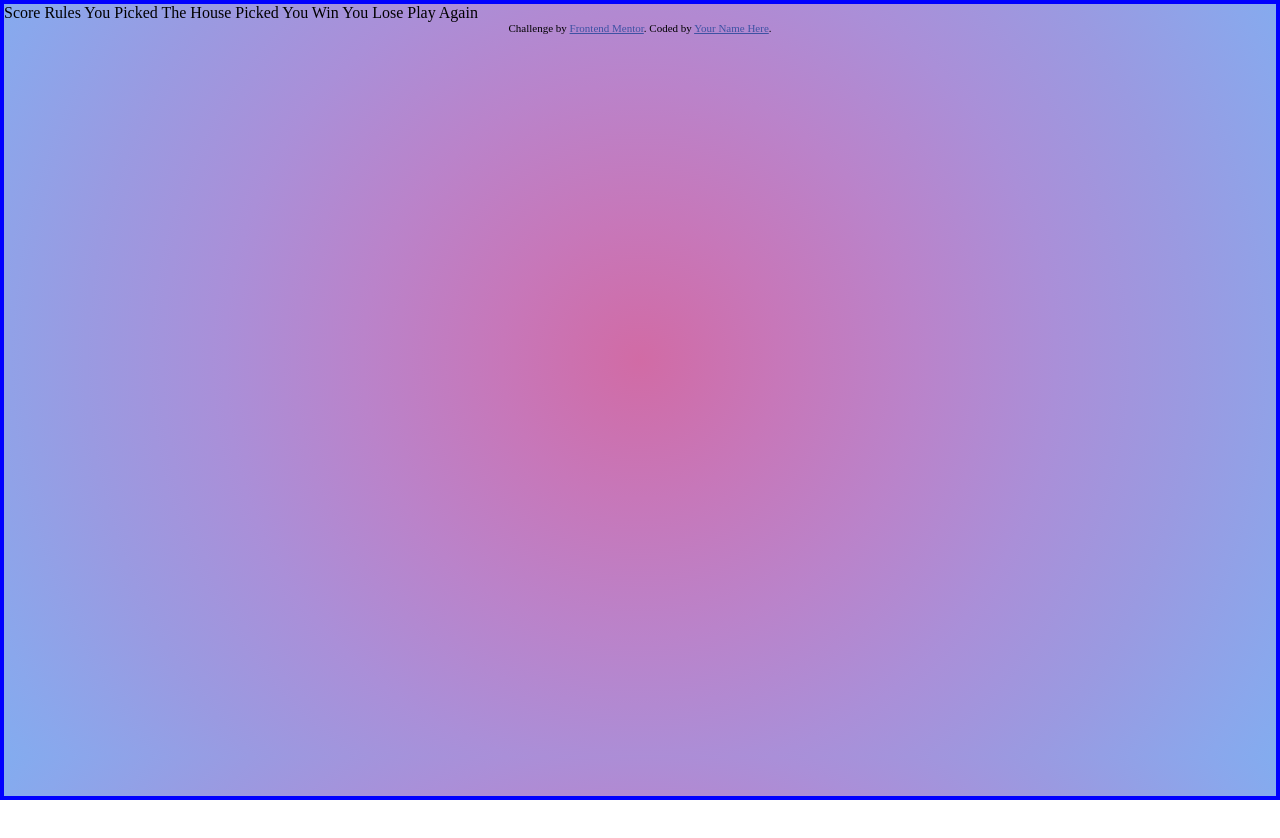
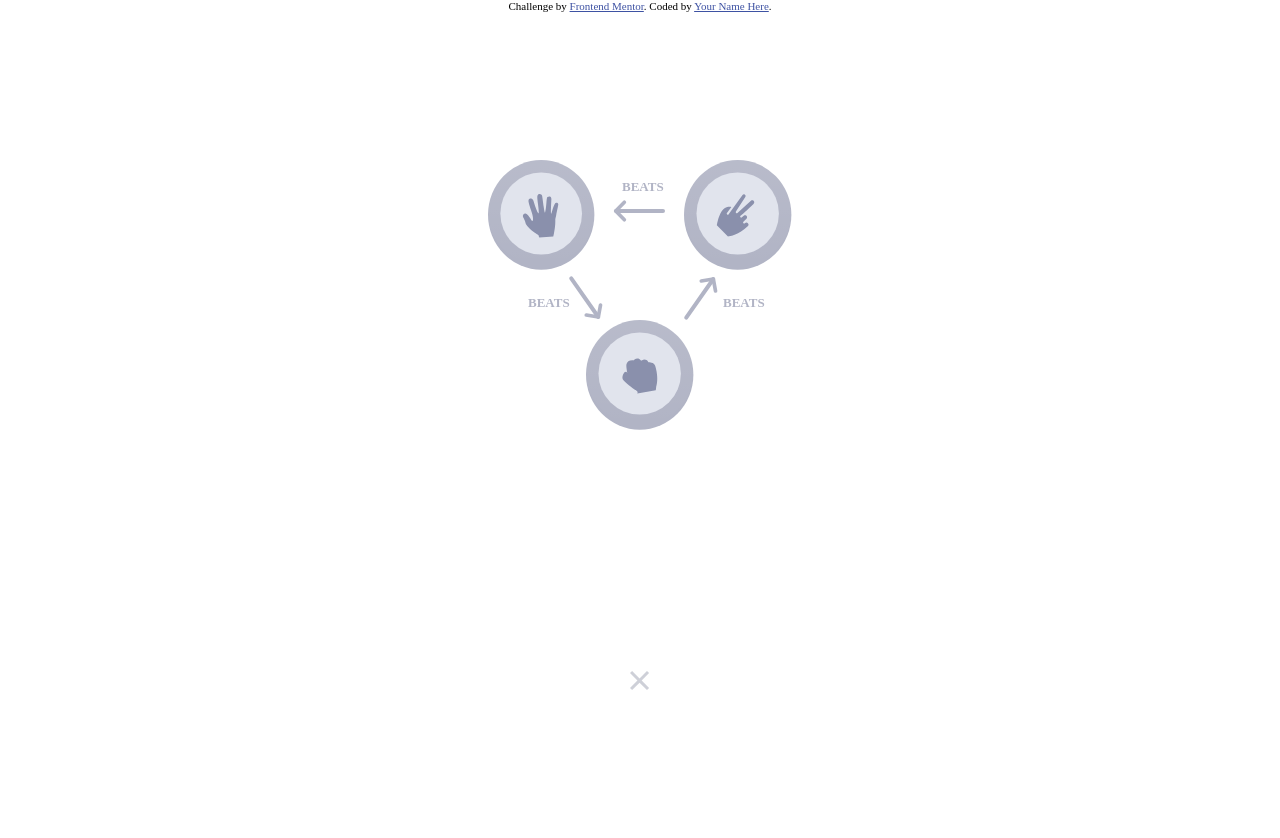
Before and after one commit to Princinho/rock-paper-scissors, a plain HTML site: page index.html in a window 1280 px wide. Before the commit the page ends 800 px from the top, so only its background shows below. Drawn offline with Linux system fonts and the light colour scheme.

Commit message:
display the rules

```diff
--- a/index.html
+++ b/index.html
@@ -28,7 +28,7 @@
 
   <main>
 
-    Score
+    <!-- Score
     Rules
 
     You Picked
@@ -37,7 +37,12 @@
     You Win
     You Lose
 
-    Play Again
+    Play Again -->
+
+    <div class="rules transform-animated" id="rules">
+      <img src="images/image-rules.svg" />
+      <button class="btn-close-rules" id="btn-close-rules"><img src="images/icon-close.svg" /></button>
+    </div>
     <div class="attribution">
       Challenge by <a href="https://www.frontendmentor.io?ref=challenge" target="_blank">Frontend Mentor</a>.
       Coded by <a href="#">Your Name Here</a>.
@@ -45,5 +50,20 @@
   </main>
 
 </body>
+<script defer type="text/javascript" src="scripts.js" />
+// <script>
+//   alert('test')
+
+//   const btnCloseRules = document.getElementById('btn-close-rules')
+//   const rulesDiv = document.getElementById('rules')
+//   function hideRules() {
+//     rulesDiv.classList.add('hidden-content')
+//     console.log('hidden')
+//   }
+//   btnCloseRules.addEventListener('click', () => {
+//     rulesDiv.classList.add('hidden-content')
+//     console.log('hidden')
+//   })
+// </script>
 
 </html>
--- /dev/null
+++ b/scripts.js
@@ -0,0 +1,9 @@
+alert('test')
+
+const btnCloseRules = document.getElementById('btn-close-rules')
+const rulesDiv = document.getElementById('rules')
+function hideRules() {
+    rulesDiv.classList.add('hidden-content')
+    console.log('hidden')
+}
+btnCloseRules.addEventListener('click',()=>hideRules())
--- a/styles.css
+++ b/styles.css
@@ -7,14 +7,31 @@ body {
 *{
     box-sizing: border-box;
 }
-main {
-    border: 4px solid blue;
-    background: #1f3857;
-    background-image: radial-gradient(circle, #d16ba5, #c777b9, #ba83ca, #aa8fd8, #9a9ae1, #8aa7ec, #79b3f4, #69bff8, #52cffe, #41dfff, #46eefa, #5ffbf1);
+.main{
+    position: relative;
+}
+.rules{
+    display: flex;
+    min-height: 100vh;
+    left: 0;
+    right: 0;
+    top: 0;
+    margin: auto;;
+    width: min-content;
+    flex-direction: column;
+    gap: 30vh;
+    justify-content: space-between;
+    padding-block: 20vh;
+    position: absolute;
 
-    min-height: 100vh;
-    min-width: 100vw;
-    background-size: 230vw;
-    background-repeat: repea;
-    background-position: center -5vh;
 }
+.transform-animated{
+    transition: transform 1s easinou;
+}
+.btn-close-rules{
+    border: none;
+    background-color: transparent;
+}
+.hidden-content{
+    transform: translateY(-100vh);
+}
```
